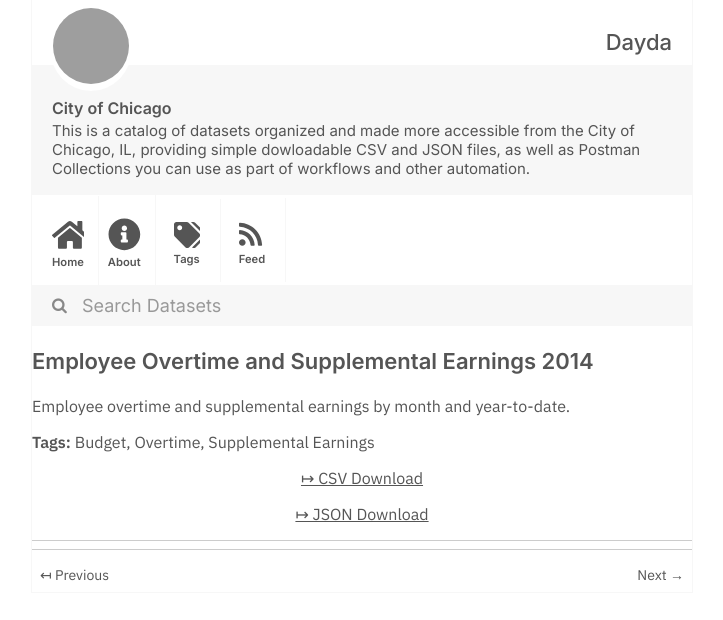
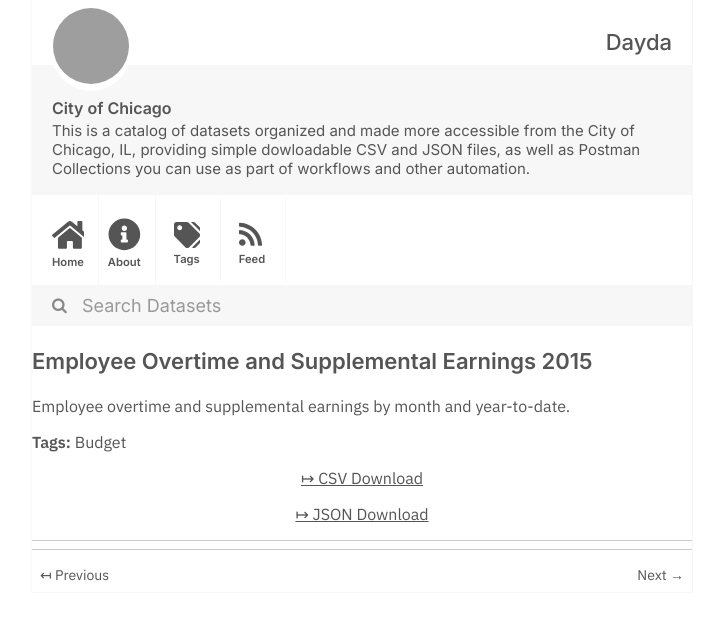
Before and after one commit to dayda-entities/city-of-chicago, a Jekyll site: the page built from _posts/2020-11-10-employee-overtime-and-suppleme.md, in a window 1280 px wide, cut to the strip 0-620 px from the top of the page. Shown: the whole strip, without its empty margins (278-1001 px from the left). Built offline with Jekyll 4.4.1, drawn with Linux system fonts in a browser that asks for light colours; grey boxes are pictures that could not be loaded.

```diff
--- a/_posts/2020-11-10-employee-overtime-and-suppleme.md
+++ b/_posts/2020-11-10-employee-overtime-and-suppleme.md
@@ -1,19 +1,17 @@
 ---
-title: Employee Overtime and Supplemental Earnings 2014
-created: '2020-11-10T16:54:35.807893'
-modified: '2020-11-10T16:54:35.807904'
+title: Employee Overtime and Supplemental Earnings 2015
+created: '2020-11-10T16:54:50.222149'
+modified: '2020-11-10T16:54:50.222159'
 state: active
 type: dataset
 tags:
   - Budget
-  - Overtime
-  - Supplemental Earnings
 groups:
   - Local Government
 csv_url: >-
-  https://data.cityofchicago.org/api/views/9xua-tabs/rows.csv?accessType=DOWNLOAD
+  https://data.cityofchicago.org/api/views/efd5-hyfi/rows.csv?accessType=DOWNLOAD
 json_url: >-
-  https://data.cityofchicago.org/api/views/9xua-tabs/rows.json?accessType=DOWNLOAD
+  https://data.cityofchicago.org/api/views/efd5-hyfi/rows.json?accessType=DOWNLOAD
 layout: post
 
 ---
```
